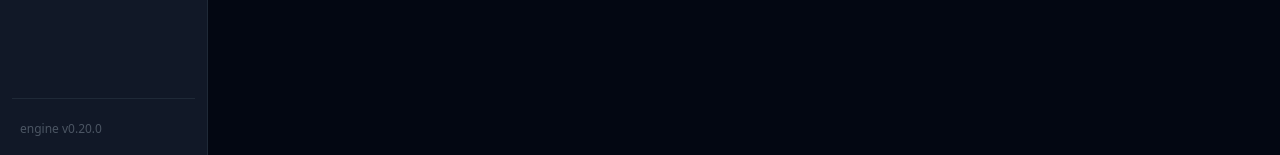
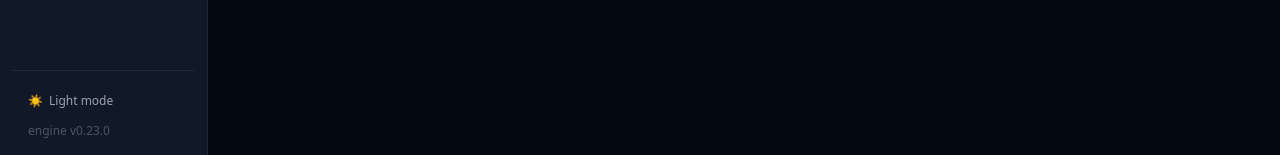
Before and after one commit to iamadi11/spatial, a React (Vite) app in the folder dashboard/: page / in a window 1280 px wide. Shown: the part 645-800 px from the top of the page. Built offline with nearby package versions, Linux system fonts and the light colour scheme.

Commit message:
[release] dash-v0.18.0: dark mode toggle (D22)

```diff
--- a/dashboard/package.json
+++ b/dashboard/package.json
@@ -1,6 +1,6 @@
 {
   "name": "spatial-dashboard",
-  "version": "0.17.0",
+  "version": "0.18.0",
   "private": true,
   "type": "module",
   "scripts": {
--- a/dashboard/src/components/Sidebar.tsx
+++ b/dashboard/src/components/Sidebar.tsx
@@ -1,6 +1,7 @@
 import { NavLink } from 'react-router-dom'
+import { ThemeToggle } from './ThemeToggle'
 
-const ENGINE_VERSION = '0.20.0'
+const ENGINE_VERSION = '0.23.0'
 
 const NAV_LINKS: { to: string; label: string; end?: boolean }[] = [
   { to: '/', label: 'Home', end: true },
@@ -39,8 +40,9 @@ export function Sidebar() {
         ))}
       </ul>
 
-      <div className="px-2 pt-4 border-t border-gray-800">
-        <span className="text-xs text-gray-600">engine v{ENGINE_VERSION}</span>
+      <div className="px-2 pt-4 border-t border-gray-800 space-y-2">
+        <ThemeToggle />
+        <span className="block text-xs text-gray-600 px-2">engine v{ENGINE_VERSION}</span>
       </div>
     </nav>
   )
--- /dev/null
+++ b/dashboard/src/components/ThemeToggle.tsx
@@ -0,0 +1,75 @@
+/**
+ * ThemeToggle — D22
+ * Dark/light mode toggle button.
+ *
+ * Priority on mount:
+ *   1. localStorage 'spatial-theme' ('dark' | 'light')
+ *   2. window.matchMedia('prefers-color-scheme: dark')
+ *   3. Default: dark
+ *
+ * Applies 'dark' class to document.documentElement on each change.
+ * Persists preference to localStorage.
+ */
+import { useState, useEffect } from 'react'
+
+const STORAGE_KEY = 'spatial-theme'
+
+function getInitialTheme(): 'dark' | 'light' {
+  try {
+    const stored = localStorage.getItem(STORAGE_KEY)
+    if (stored === 'dark' || stored === 'light') return stored
+  } catch {
+    // localStorage unavailable (e.g. private browsing restriction) — fall through
+  }
+
+  try {
+    if (typeof window !== 'undefined' && window.matchMedia?.('(prefers-color-scheme: dark)').matches) {
+      return 'dark'
+    }
+  } catch {
+    // matchMedia unavailable — fall through
+  }
+
+  return 'dark' // default
+}
+
+function applyTheme(theme: 'dark' | 'light') {
+  if (theme === 'dark') {
+    document.documentElement.classList.add('dark')
+  } else {
+    document.documentElement.classList.remove('dark')
+  }
+  try {
+    localStorage.setItem(STORAGE_KEY, theme)
+  } catch {
+    // ignore storage errors
+  }
+}
+
+export function ThemeToggle() {
+  const [theme, setTheme] = useState<'dark' | 'light'>(() => getInitialTheme())
+
+  // Apply theme on mount and whenever it changes
+  useEffect(() => {
+    applyTheme(theme)
+  }, [theme])
+
+  function toggle() {
+    setTheme(prev => (prev === 'dark' ? 'light' : 'dark'))
+  }
+
+  const isDark = theme === 'dark'
+
+  return (
+    <button
+      onClick={toggle}
+      aria-label={`Toggle ${isDark ? 'light' : 'dark'} mode`}
+      aria-pressed={isDark}
+      title={isDark ? 'Switch to light mode' : 'Switch to dark mode'}
+      className="flex items-center gap-1.5 rounded-md px-2 py-1.5 text-xs text-gray-400 hover:bg-gray-800 hover:text-gray-200 transition-colors w-full"
+    >
+      <span aria-hidden="true">{isDark ? '☀️' : '🌙'}</span>
+      <span>{isDark ? 'Light mode' : 'Dark mode'}</span>
+    </button>
+  )
+}
```
Also changed, not shown: dashboard/backlog/done/D22-dark-mode-toggle.md (renamed from dashboard/backlog/active/D22-dark-mode-toggle.md, +13 -0 lines), dashboard/backlog/ready/D22-dark-mode-toggle.md (deleted, +0 -30 lines), 2 other files (tests, documents, lock files or other folders).
